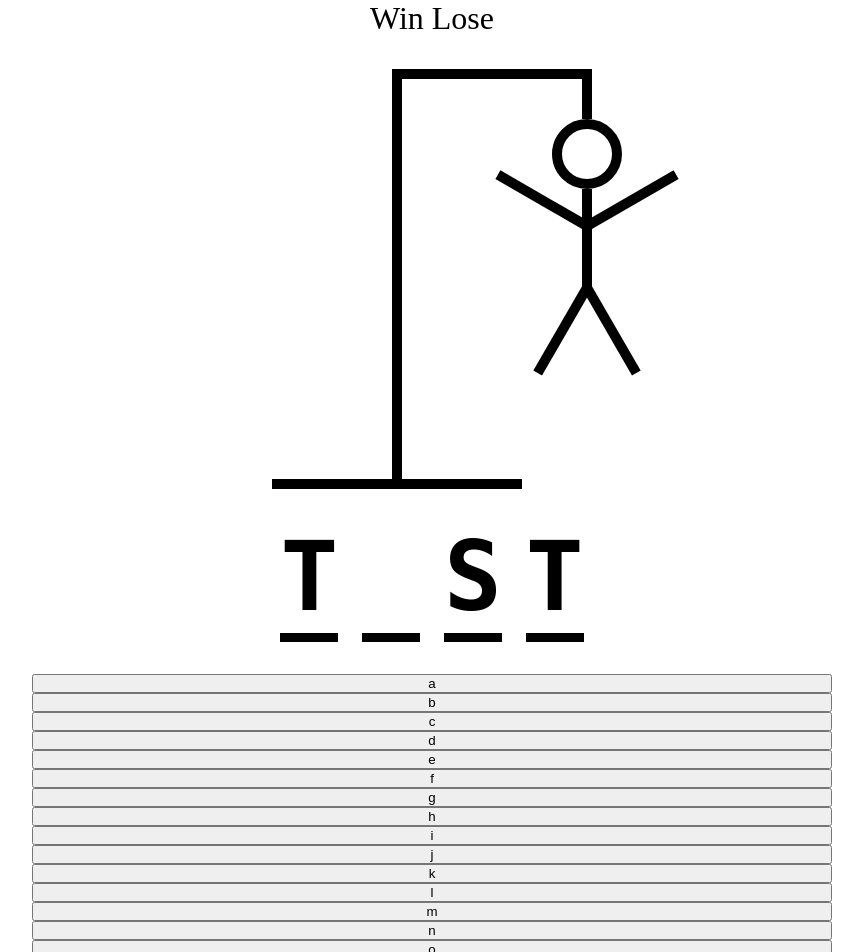
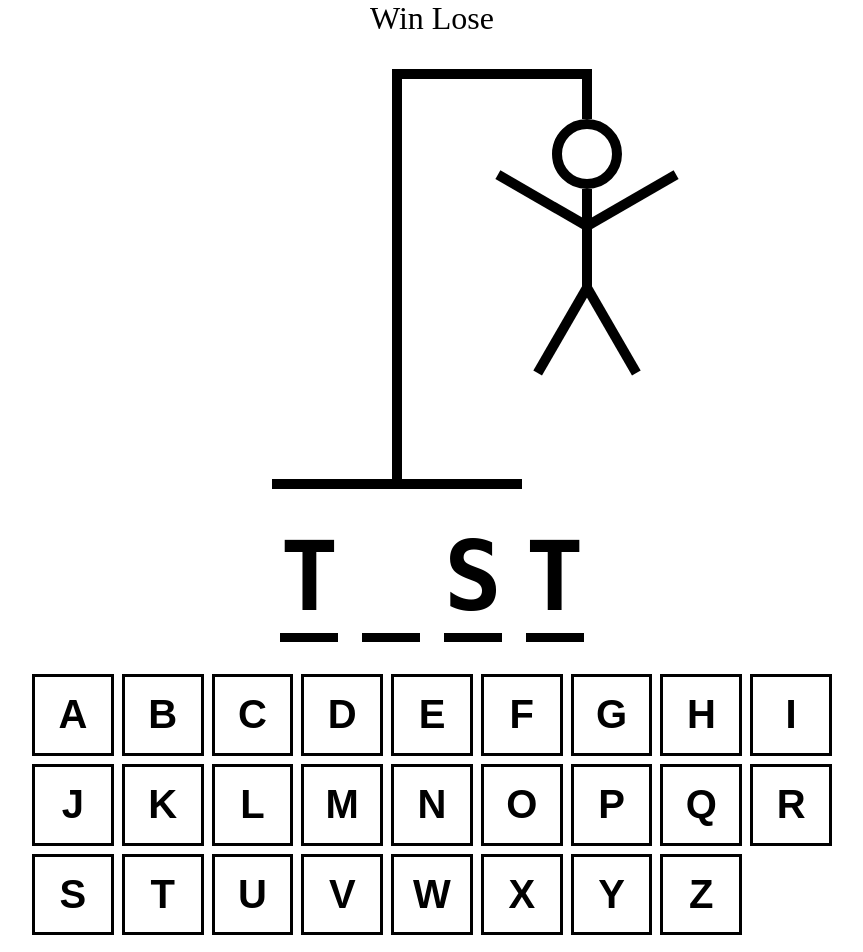
Before and after one commit to adamLangsti/Hangman, a React (Vite) app: page / in a window 1280 px wide. Shown: the top 952 px of the page, without its empty margins (208-1071 px from the left). Built offline with nearby package versions, Linux system fonts and the light colour scheme.

Commit message:
feat: initial styling

```diff
--- a/src/styles/keyboard.css
+++ b/src/styles/keyboard.css
@@ -1,3 +1,19 @@
 .keyboard {
     display: grid;
+    grid-template-columns: repeat(auto-fit, minmax(75px, 1fr));
+    gap: 0.5rem;
 }
+
+.keyboard-button {
+    width: 100%;
+    border: 3px solid black;
+    background: none;
+    aspect-ratio: 1 / 1;
+    font-size: 2.5rem;
+    text-transform: uppercase;
+    padding: 0.5rem;
+    font-weight: bold;
+    cursor: pointer;
+    color: black;
+
+}
```
